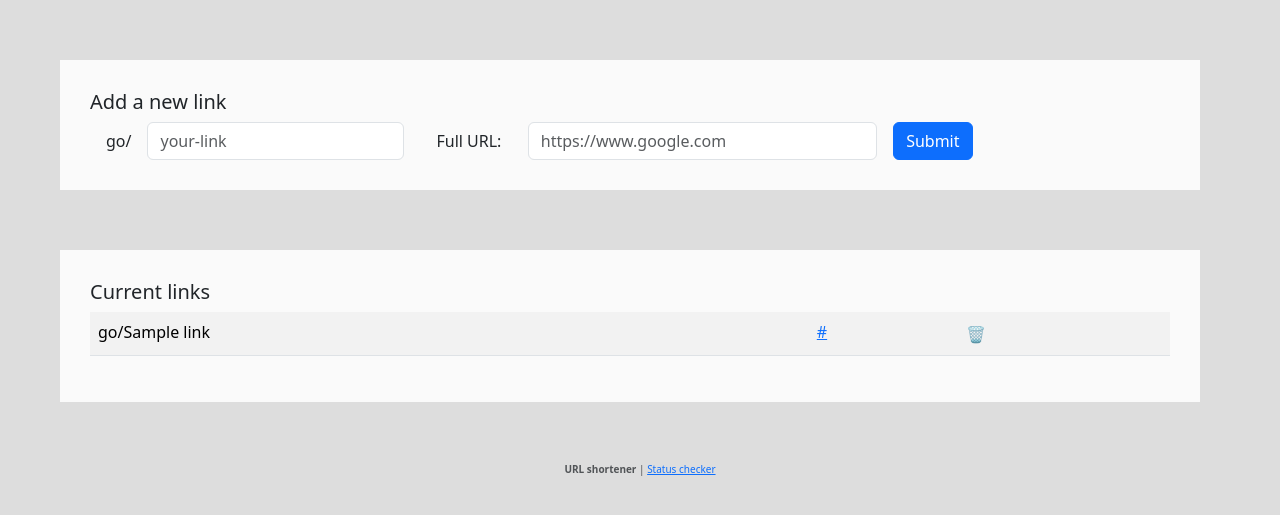
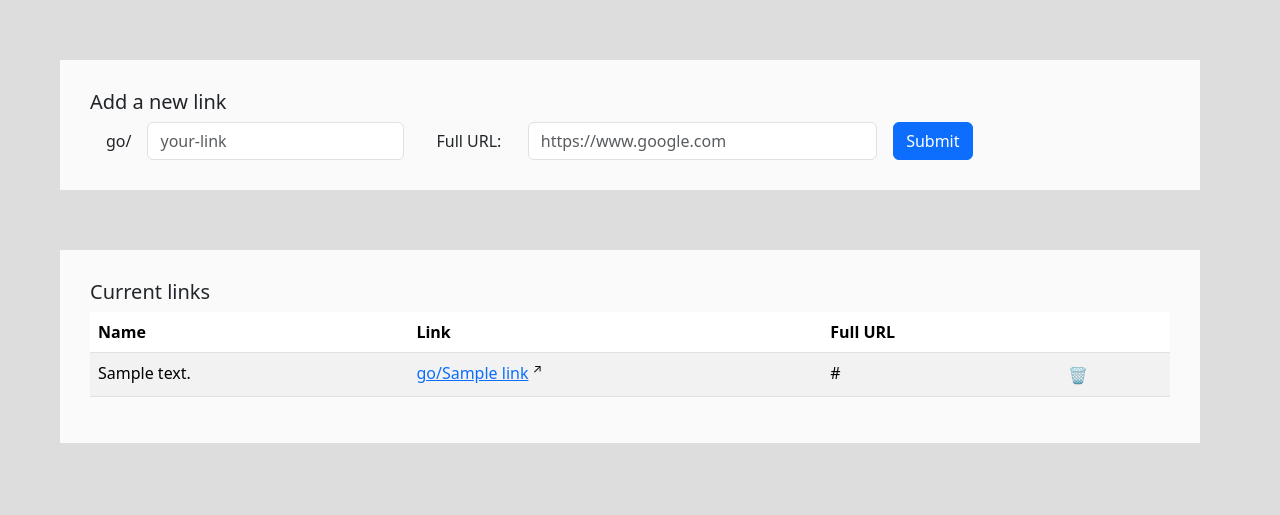
Before and after one commit to theak/go, a Flask app: page / in a window 1280 px wide. Shown: the top 515 px of the page. Run offline with Flask 3, Linux system fonts and the light colour scheme; tables that the repository leaves empty hold one stand-in row (values such as "Sample post").

Commit message:
status checks are lame anyways

```diff
--- a/app.py
+++ b/app.py
@@ -1,6 +1,6 @@
 import requests
 from flask import Flask, g, render_template, request, redirect
-import db, status_check
+import db
 from urllib.parse import urlparse
 
 app = Flask(__name__)
@@ -11,15 +11,6 @@ DOMAIN = "go"
 def root(error: str|None = None):
     links = db.get_all_links()
     return render_template("submitlink.html", domain=DOMAIN, links=links, error=error)
-
-@app.route('/status', methods=['GET'])
-def status():
-    status_check.update_all_statuses()
-    links = db.get_all_links(status_check=False)
-    status_links = db.get_all_links(status_check=True)
-    statuses = status_check.get_statuses()
-    downtimes = status_check.get_last_downtimes()
-    return render_template("submitlink.html", domain=DOMAIN, links=links, status=True, status_links=status_links, statuses=statuses, downtimes=downtimes)
 
 @app.route('/', defaults={'path': ''})
 @app.route('/<path:path>')
@@ -43,7 +34,7 @@ def submit_link():
         return root("Error: Invalid URL"), 400
 
     db.create_url(name, url)
-    return root()
+    return redirect('/')
 
 @app.route('/update_link', methods=['POST'])
 def update_link():
@@ -55,22 +46,13 @@ def update_link():
 
     if action == "delete":
       db.delete_link(int(id))
-      return root()
-    elif action == "add_status_check":
-      status_check.set_status_check(int(id), True)
-    elif action == "remove_status_check":
-      status_check.set_status_check(int(id), False)
-    return status()
+
+    if action == "rename":
+      db.rename_link(int(id), request.form.get('newName'))
+
+    return redirect('/')
 
 ''' MISC ROUTES '''
-@app.route('/ping', methods=['GET'])
-def ping():
-    r = requests.get("http://192.168.0.155:8123")
-    if r.status_code == 200:
-        return 'OK'
-    else:
-        return "Error: %d" % r.status_code, 400
-
 @app.route('/robots.txt', methods=['GET'])
 def robots():
     return Response('User-agent: *\nDisallow: /', mimetype='text/plain')
--- a/db.py
+++ b/db.py
@@ -8,28 +8,23 @@ def get_url_from_name(name: str) -> str:
     link = query_db("SELECT url FROM link WHERE name = ?", [name], one=True)
     return None if link is None else link["url"]
 
-def get_all_links(status_check: bool|None = None, limit: int = 100) -> list[sqlite3.Row]:
-    if (status_check is None):
-      links = query_db("SELECT * FROM link LIMIT ?", [limit])
-    else:
-      links = query_db("SELECT * FROM link WHERE status_check = ? LIMIT ?", [status_check, limit])
+def get_all_links(limit: int = 100) -> list[sqlite3.Row]:
+    links = query_db("""SELECT * FROM link
+      ORDER BY description IS NOT NULL DESC, id ASC
+      LIMIT ?""", [limit])
     return links
 
 def delete_link(id: int):
     modify_db("DELETE FROM link WHERE id = ?", [id])
+
+def rename_link(id: int, newName: str):
+    modify_db("UPDATE link SET description = ? WHERE id = ?", [newName, id])
 
 def create_url(name: str, url: str):
     modify_db("INSERT INTO link (name, url) VALUES (?, ?)", (name, url))
 
 def get_link_from_id(id: int) -> str:
     return query_db("SELECT url FROM link WHERE id = ?", [id], one=True)
-
-def get_db():
-    db = getattr(g, '_database', None)
-    if db is None:
-        db = g._database = sqlite3.connect(DB)
-        db.row_factory = sqlite3.Row
-    return db
 
 def close_connection(exception):
     db = getattr(g, '_database', None)
@@ -38,19 +33,26 @@ def close_connection(exception):
 
 def init_db(app):
     with app.app_context():
-        db = get_db()
+        db = _get_db()
         with app.open_resource('schema.sql', mode='r') as f:
             db.cursor().executescript(f.read())
         db.commit()
 
 def query_db(query, args=(), one=False):
-    cur = get_db().execute(query, args)
+    cur = _get_db().execute(query, args)
     rv = cur.fetchall()
     cur.close()
     return (rv[0] if rv else None) if one else rv
 
 def modify_db(query, args=()):
-    db = get_db()
+    db = _get_db()
     cur = db.cursor()
     cur.execute(query, args)
     db.commit()
+
+def _get_db():
+    db = getattr(g, '_database', None)
+    if db is None:
+        db = g._database = sqlite3.connect(DB)
+        db.row_factory = sqlite3.Row
+    return db
--- a/schema.sql
+++ b/schema.sql
@@ -2,18 +2,9 @@ CREATE TABLE IF NOT EXISTS link (
     id INTEGER PRIMARY KEY AUTOINCREMENT,
     name TEXT NOT NULL UNIQUE,
     url TEXT NOT NULL,
-    status_check INTEGER DEFAULT FALSE,
+    description TEXT DEFAULT NULL,
     created_date DATETIME DEFAULT CURRENT_TIMESTAMP,
     metadata JSON DEFAULT '{}'
-);
-
-CREATE TABLE IF NOT EXISTS status_checks (
-    id INTEGER PRIMARY KEY AUTOINCREMENT,
-    link_id INTEGER NOT NULL,
-    status INTEGER NOT NULL,
-    created_date DATETIME DEFAULT CURRENT_TIMESTAMP,
-    metadata JSON DEFAULT '{}',
-    FOREIGN KEY(link_id) REFERENCES link(id)
 );
 
 CREATE TABLE IF NOT EXISTS name_values (
--- a/templates/submitlink.html
+++ b/templates/submitlink.html
@@ -3,8 +3,7 @@
   <head>
     <meta charset="utf-8">
     <meta name="viewport" content="width=device-width, initial-scale=1">
-    {% set type = 'status check' if status else 'link' %}
-    <title>{{domain}}/ {{type}}s</title>
+    <title>{{domain}}/ links</title>
     <link href="https://cdn.jsdelivr.net/npm/bootstrap@5.3.2/dist/css/bootstrap.min.css" rel="stylesheet" integrity="sha384-T3c6CoIi6uLrA9TneNEoa7RxnatzjcDSCmG1MXxSR1GAsXEV/Dwwykc2MPK8M2HN" crossorigin="anonymous">
     <style>
       .container {padding: 30px; margin: 60px; background-color: #FAFAFA;}
@@ -12,10 +11,7 @@
     </style>
   </head>
   <body style="background-color: #ddd;">
-    {% if error %}
-      <div class="alert alert-danger">{{ error }}</div>
-    {% endif %}
-    {% if not status %}
+    {% if error %}<div class="alert alert-danger">{{ error }}</div>{% endif %}
     <div class="container">
       <h5>Add a new link</h5>
       <form method="post" action="/submit_link">
@@ -25,7 +21,7 @@
             <label for="name" class="col-form-label">{{domain}}/</label>
           </div>
           <div class="col-auto">
-            <input id="name" class="form-control" placeholder="your-{{type.replace(' ', '-')}}" name="name"
+            <input id="name" class="form-control" placeholder="your-link" name="name"
             {% if name %}
             value="{{name}}" readonly
             {% endif %}
@@ -44,32 +40,34 @@
         </div>
       </form>
     </div>
-    {% else %}
+    {% if links %}
       <div class="container">
-        <h5>Current status checks</h5>
+        <h5>Current links</h5>
         <table class="table table-striped">
           <thead>
             <tr>
-              <th scope="col"></th>
-              <th scope="col"></th>
-              <th scope="col">Current status</th>
-              <th scope="col">Last downtime</th>
+              <th scope="col">Name</th>
+              <th scope="col">Link</th>
+              <th scope="col">Full URL</th>
               <th scope="col"></th>
             </tr>
           </thead>
           <tbody>
-            {% for link in status_links %}
-            {% set status = statuses[link.id]|int %}
+            {% for link in links %}
             <tr>
-              <td>{{domain}}/{{ link.name }}</td>
-              <td><a href="{{ link.url }}">{{ link.url }}</a></td>
-              <td>{{ "🟢" if status<300 else "🟡" if status < 400 else "🔴"}} {{ status }}</td>
-              <td>{{ downtimes.get(link.id, "Never") }}</td>
+              <td style="cursor: pointer"
+                  onclick="rename({{ link.id }}, '{{domain}}/{{ link.name }}')">
+                {% if link.description %}{{ link.description }}{% else %}
+                <button type="button" class="btn btn-outline-secondary btn-sm">Add</button>
+                {% endif %}
+              </td>
+              <td><a href="{{ link.url }}" target="_blank">{{domain}}/{{ link.name }}</a> <sup>↗</sup></td>
+              <td>{{ link.url }}</td>
               <td>
                 <form method="post" action="/update_link" class="inline">
                   <input type="hidden" name="id" value="{{ link.id }}" />
-                  <button type="submit" class="btn nopad" name="action" value="remove_status_check" title="Remove as status check">
-                    ➖ Remove
+                  <button type="submit" class="btn nopad" name="action" value="delete">
+                    🗑️
                   </button>
                 </form>
               </td>
@@ -79,38 +77,24 @@
         </table>
       </div>
     {% endif %}
-    {% if links %}
-      <div class="container">
-        <h5>Current links</h5>
-        <table class="table table-striped">
-          <tbody>
-            {% for link in links %}
-            <tr>
-              <td>{{domain}}/{{ link.name }}</td>
-              <td><a href="{{ link.url }}">{{ link.url }}</a></td>
-              <td>
-                <form method="post" action="/update_link" class="inline">
-                  <input type="hidden" name="id" value="{{ link.id }}" />
-                  {% if status %}
-                  <button type="submit" class="btn nopad" name="action" value="add_status_check" title="Add as status check">
-                    ➕ Add as status check
-                  </button>
-                  {% else %}
-                  <button type="submit" class="btn nopad" name="action" value="delete">
-                    🗑️
-                  </button>
-                  {% endif %}
-                </form>
-              </td>
-            </tr>
-            {% endfor %}
-          </tbody>
-        </table>
-      </div>
-    {% endif %}
-    <div class="text-center text-muted" style="font-size: 10px">
-      {% if status %}<a href="/">URL shortener</a> | <b>Status checker</b>
-      {% else %}<b>URL shortener</b> | <a href="/status">Status checker</a>{% endif %}
-    </div>
+  <script>
+    function rename(link_id, link_name) {
+      const newName =  prompt("Name for " + link_name);
+      if (newName !== null) {
+        const formData = new FormData();
+        formData.append("id", link_id);
+        formData.append("newName", newName);
+        formData.append("action", "rename");
+        try {
+          const response = fetch("/update_link", {
+            method: "POST",
+            body: formData,
+          }).then(() => window.location.reload());
+        } catch (e) {
+          console.error(e);
+        }
+      }
+    }
+  </script>
   </body>
 </html>
```
Also changed, not shown: status_check.py (deleted, +0 -43 lines).
